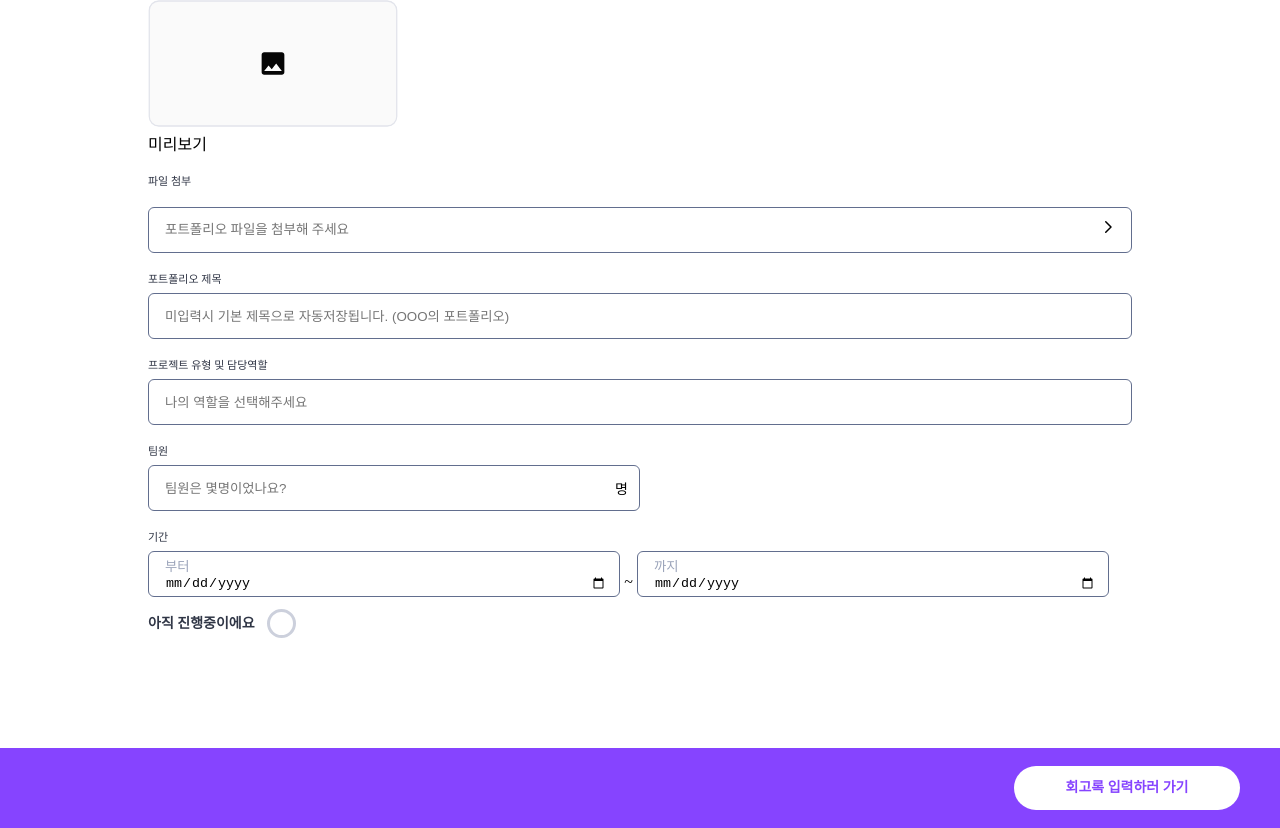
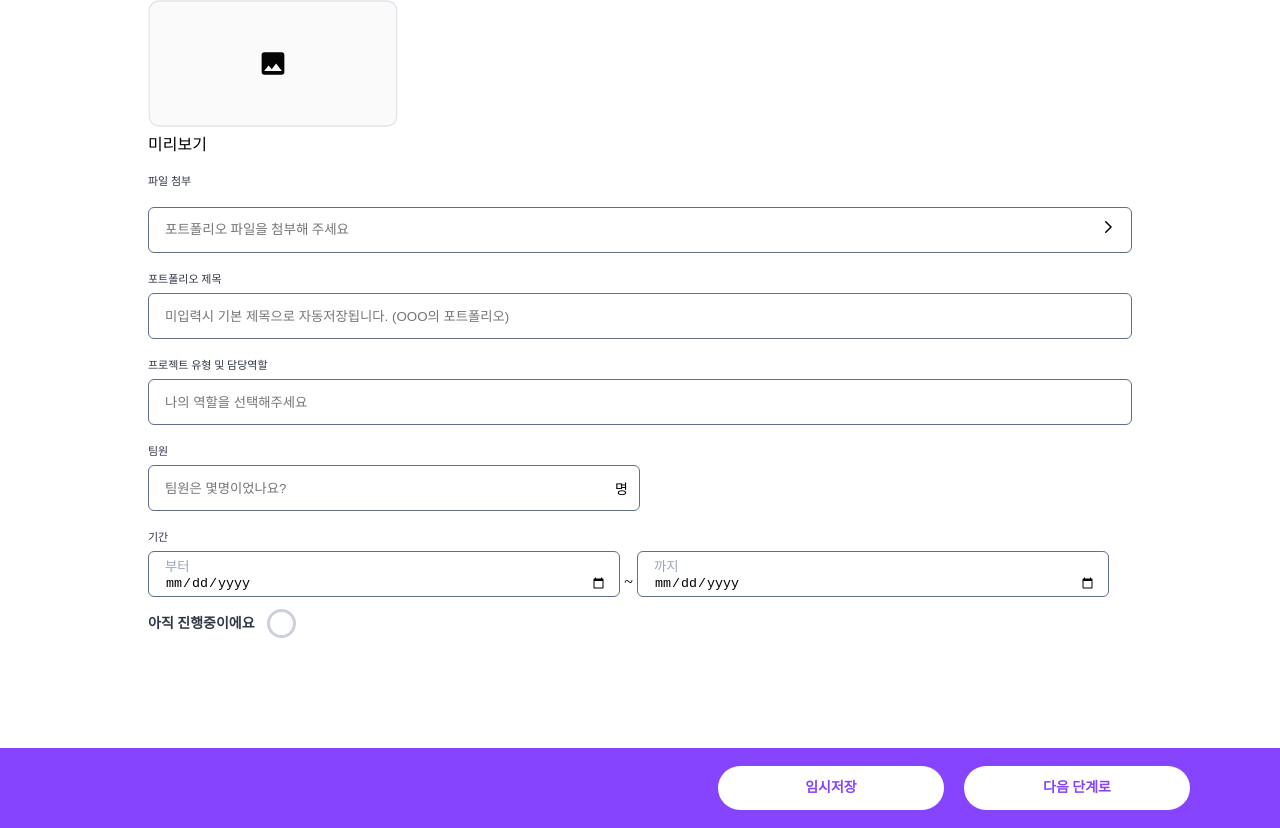
Before and after one commit to starting-front/gunyongbok, a React (Vite) app: page /profile/upload in a window 1280 px wide. Shown: the part 329-1157 px from the top of the page. Built offline with nearby package versions, Linux system fonts and the light colour scheme.

Commit message:
포트폴리오 업로드 페이지 하단 버튼 추가

```diff
--- a/src/components/Resume/Profile/UploadPortfolioForm.tsx
+++ b/src/components/Resume/Profile/UploadPortfolioForm.tsx
@@ -273,7 +273,9 @@ const UploadPortfolioForm = () => {
         </div>
       </div>
       <ResumeFooterTitle
-        title="회고록 입력하러 가기"
+        title="다음 단계로"
+        nextTitle="임시저장"
+        next={false}
         onClick={() => console.log(1)}
       />
     </>
--- a/src/components/Resume/ResumFooterTitle.tsx
+++ b/src/components/Resume/ResumFooterTitle.tsx
@@ -27,29 +27,51 @@ const ResumFooterTitle = styled.div`
   font-size: 14px;
   font-style: normal;
   font-weight: 600;
-  line-height: 20px; /* 142.857% */
+  line-height: 20px;
   display: flex;
   justify-content: center;
   align-items: center;
+
+  &.nextTitle {
+    margin-right: 20px;
+  }
 `;
 
 interface Props {
   title: string;
   onClick: () => void;
+  next?: boolean;
+  nextTitle?: string;
+  onSave?: () => void;
 }
 
-const ResumeFooterTitle = ({ title, onClick }: Props) => {
+const ResumeFooterTitle = ({
+  title,
+  onClick,
+  nextTitle,
+  onSave,
+  next = true,
+}: Props) => {
   return (
     <ResumFooter>
       <div
         style={{
           width: "100%",
-          maxWidth: "1200px",
+          maxWidth: "1100px",
           display: "flex",
           justifyContent: "end",
         }}
       >
-        <ResumFooterTitle onClick={onClick}>{title}</ResumFooterTitle>
+        {next ? (
+          <ResumFooterTitle onClick={onClick}>{title}</ResumFooterTitle>
+        ) : (
+          <>
+            <ResumFooterTitle onClick={onSave} className="nextTitle">
+              {nextTitle}
+            </ResumFooterTitle>
+            <ResumFooterTitle onClick={onClick}>{title}</ResumFooterTitle>
+          </>
+        )}
       </div>
     </ResumFooter>
   );
```
